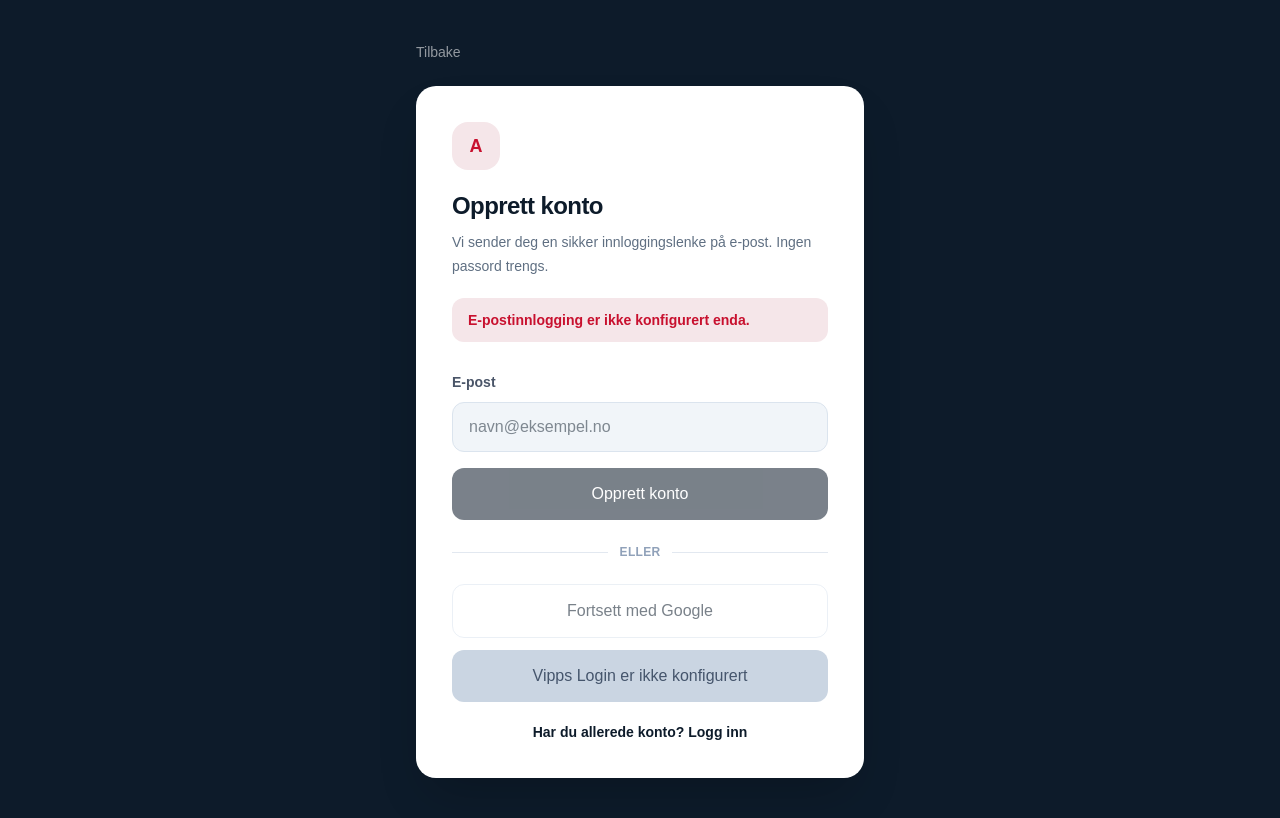
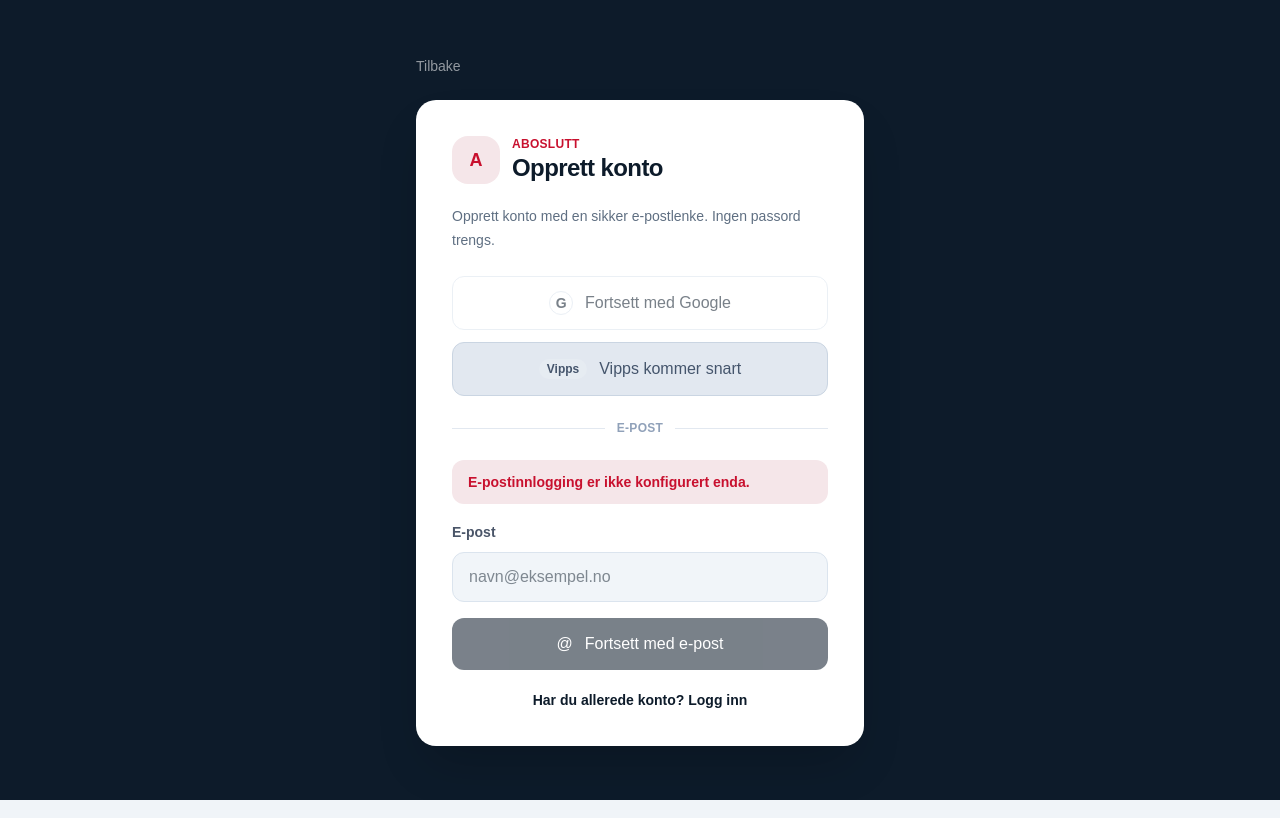
Before and after one commit to xyzmel/aboslutt, a Next.js app: page /register in a window 1280 px wide. Built offline with nearby package versions, Linux system fonts and the light colour scheme; no server answers.

Commit message:
Beta 2.0

```diff
--- a/src/components/auth/MagicLinkAuthScreen.tsx
+++ b/src/components/auth/MagicLinkAuthScreen.tsx
@@ -17,11 +17,7 @@ export function MagicLinkAuthScreen({ mode }: MagicLinkAuthScreenProps) {
   const [message, setMessage] = useState<string | null>(null);
   const [smtpConfigured, setSmtpConfigured] = useState(false);
   const [betaSignupsEnabled, setBetaSignupsEnabled] = useState(true);
-  const [providers, setProviders] = useState({
-    google: false,
-    vipps: false,
-    email: false,
-  });
+  const [providers, setProviders] = useState({ google: false, vipps: false, email: false });
 
   useEffect(() => {
     let isMounted = true;
@@ -100,7 +96,6 @@ export function MagicLinkAuthScreen({ mode }: MagicLinkAuthScreenProps) {
 
   const isRegister = mode === "register";
   const title = isRegister ? "Opprett konto" : "Logg inn";
-  const submitText = isRegister ? "Opprett konto" : "Send innloggingslenke";
   const canUseEmail = smtpConfigured && providers.email && (!isRegister || betaSignupsEnabled);
 
   return (
@@ -111,29 +106,64 @@ export function MagicLinkAuthScreen({ mode }: MagicLinkAuthScreenProps) {
         </Link>
 
         <div className="rounded-[1.25rem] bg-white p-7 shadow-2xl shadow-black/20 sm:p-9">
-          <div className="mb-5 flex h-12 w-12 items-center justify-center rounded-2xl bg-[#F5E6E9] text-lg font-extrabold text-[#C8102E]">
-            A
+          <div className="mb-5 flex items-center gap-3">
+            <div className="flex h-12 w-12 items-center justify-center rounded-2xl bg-[#F5E6E9] text-lg font-extrabold text-[#C8102E]">
+              A
+            </div>
+            <div>
+              <p className="text-xs font-bold uppercase tracking-wide text-[#C8102E]">Aboslutt</p>
+              <h1 className="text-2xl font-bold tracking-tight text-[#0D1B2A]">{title}</h1>
+            </div>
           </div>
-          <h1 className="text-2xl font-bold tracking-tight text-[#0D1B2A]">{title}</h1>
-          <p className="mt-2 text-sm leading-6 text-[#5F6F82]">
+          <p className="text-sm leading-6 text-[#5F6F82]">
             {isRegister
-              ? "Vi sender deg en sikker innloggingslenke på e-post. Ingen passord trengs."
-              : "Logg inn med e-postlenke, Google eller Vipps når det er konfigurert."}
+              ? "Opprett konto med en sikker e-postlenke. Ingen passord trengs."
+              : "Velkommen tilbake. Velg innloggingsmetoden som passer best."}
           </p>
 
+          <div className="mt-6 grid gap-3">
+            <button
+              className="flex w-full items-center justify-center gap-3 rounded-xl border border-[#DBE4EE] bg-white px-5 py-3.5 text-sm font-bold text-[#0D1B2A] transition hover:border-[#C8102E]/50 disabled:opacity-55"
+              disabled={!providers.google}
+              onClick={() => signIn("google", { callbackUrl: "/dashboard" })}
+              type="button"
+            >
+              <span className="flex h-6 w-6 items-center justify-center rounded-full border border-[#DBE4EE] text-sm font-black">
+                G
+              </span>
+              Fortsett med Google
+            </button>
+
+            <button
+              className="flex w-full items-center justify-center gap-3 rounded-xl border border-[#F3C3CC] bg-[#C8102E] px-5 py-3.5 text-sm font-bold text-white transition hover:bg-[#a90d27] disabled:cursor-not-allowed disabled:border-slate-300 disabled:bg-slate-200 disabled:text-slate-600"
+              disabled={!providers.vipps}
+              onClick={() => signIn("vipps", { callbackUrl: "/dashboard" })}
+              type="button"
+            >
+              <span className="rounded-full bg-white/15 px-2 py-0.5 text-xs font-black">Vipps</span>
+              {providers.vipps ? "Fortsett med Vipps" : "Vipps kommer snart"}
+            </button>
+          </div>
+
+          <div className="my-6 flex items-center gap-3 text-xs font-semibold uppercase tracking-wide text-slate-400">
+            <span className="h-px flex-1 bg-slate-200" />
+            e-post
+            <span className="h-px flex-1 bg-slate-200" />
+          </div>
+
           {!smtpConfigured ? (
-            <p className="mt-5 rounded-xl bg-[#F5E6E9] px-4 py-3 text-sm font-semibold text-[#C8102E]">
+            <p className="mb-4 rounded-xl bg-[#F5E6E9] px-4 py-3 text-sm font-semibold text-[#C8102E]">
               E-postinnlogging er ikke konfigurert enda.
             </p>
           ) : null}
 
           {isRegister && !betaSignupsEnabled ? (
-            <p className="mt-5 rounded-xl bg-[#F5E6E9] px-4 py-3 text-sm font-semibold text-[#C8102E]">
+            <p className="mb-4 rounded-xl bg-[#F5E6E9] px-4 py-3 text-sm font-semibold text-[#C8102E]">
               Beta-registrering er midlertidig stengt.
             </p>
           ) : null}
 
-          <form className="mt-7" onSubmit={requestMagicLink}>
+          <form onSubmit={requestMagicLink}>
             <label className="text-sm font-semibold text-[#4A5568]" htmlFor="email">
               E-post
             </label>
@@ -148,11 +178,12 @@ export function MagicLinkAuthScreen({ mode }: MagicLinkAuthScreenProps) {
               value={email}
             />
             <button
-              className="mt-4 w-full rounded-xl bg-[#0D1B2A] px-5 py-3.5 text-sm font-bold text-white transition hover:bg-[#15283c] disabled:opacity-55"
+              className="mt-4 flex w-full items-center justify-center gap-3 rounded-xl bg-[#0D1B2A] px-5 py-3.5 text-sm font-bold text-white transition hover:bg-[#15283c] disabled:opacity-55"
               disabled={!canUseEmail || requestState === "loading"}
               type="submit"
             >
-              {requestState === "loading" ? "Sender lenke..." : submitText}
+              <span aria-hidden="true">@</span>
+              {requestState === "loading" ? "Sender lenke..." : "Fortsett med e-post"}
             </button>
           </form>
 
@@ -168,31 +199,6 @@ export function MagicLinkAuthScreen({ mode }: MagicLinkAuthScreenProps) {
             </p>
           ) : null}
 
-          <div className="my-6 flex items-center gap-3 text-xs font-semibold uppercase tracking-wide text-slate-400">
-            <span className="h-px flex-1 bg-slate-200" />
-            eller
-            <span className="h-px flex-1 bg-slate-200" />
-          </div>
-
-          <div className="grid gap-3">
-            <button
-              className="w-full rounded-xl border border-[#DBE4EE] px-5 py-3.5 text-sm font-bold text-[#0D1B2A] transition hover:border-[#C8102E]/50 disabled:opacity-55"
-              disabled={!providers.google}
-              onClick={() => signIn("google", { callbackUrl: "/dashboard" })}
-              type="button"
-            >
-              Fortsett med Google
-            </button>
-            <button
-              className="w-full rounded-xl bg-[#C8102E] px-5 py-3.5 text-sm font-bold text-white transition hover:bg-[#a90d27] disabled:cursor-not-allowed disabled:bg-slate-300 disabled:text-slate-600"
-              disabled={!providers.vipps}
-              onClick={() => signIn("vipps", { callbackUrl: "/dashboard" })}
-              type="button"
-            >
-              {providers.vipps ? "Fortsett med Vipps" : "Vipps Login er ikke konfigurert"}
-            </button>
-          </div>
-
           <Link
             className="mt-5 block text-center text-sm font-semibold text-[#0D1B2A] hover:text-[#C8102E]"
             href={isRegister ? "/login" : "/register"}
--- a/src/components/dashboard/SubscriptionCard.tsx
+++ b/src/components/dashboard/SubscriptionCard.tsx
@@ -28,7 +28,7 @@ export function SubscriptionCard({
   onDelete,
 }: SubscriptionCardProps) {
   const isCancelled = subscription.status === "cancelled";
-  const sourceLabel = getSourceLabel(subscription.source);
+  const sourceBadge = getSourceBadge(subscription.source);
 
   return (
     <article
@@ -39,21 +39,21 @@ export function SubscriptionCard({
       } ${isCancelled ? "opacity-70" : ""}`}
     >
       <div className="flex items-start justify-between gap-4">
-        <div>
-          <p className="text-lg font-extrabold tracking-tight text-[#0D1B2A]">
+        <div className="min-w-0">
+          <p className="truncate text-lg font-extrabold tracking-tight text-[#0D1B2A]">
             {subscription.name}
           </p>
           <div className="mt-2 flex flex-wrap items-center gap-2">
-            <p className="text-sm text-[#5F6F82]">{categoryLabels[subscription.category]}</p>
-            {sourceLabel ? (
-              <span className="rounded-full bg-[#F0F4F8] px-2.5 py-1 text-[0.7rem] font-bold text-[#4A5568]">
-                {sourceLabel}
-              </span>
-            ) : null}
+            <span className="rounded-full bg-[#F0F4F8] px-2.5 py-1 text-xs font-bold text-[#4A5568]">
+              {categoryLabels[subscription.category]}
+            </span>
+            <span className={`rounded-full px-2.5 py-1 text-xs font-bold ${sourceBadge.className}`}>
+              {sourceBadge.label}
+            </span>
           </div>
         </div>
         <span
-          className={`rounded-full px-3 py-1 text-xs font-bold ${
+          className={`shrink-0 rounded-full px-3 py-1 text-xs font-bold ${
             isCancelled
               ? "bg-emerald-100 text-emerald-700"
               : subscription.status === "trial"
@@ -65,16 +65,22 @@ export function SubscriptionCard({
         </span>
       </div>
 
-      <div className="mt-5 flex items-end justify-between gap-4">
+      <div className="mt-5 grid gap-4 sm:grid-cols-[1fr_auto] sm:items-end">
         <div>
-          <p className="text-2xl font-black text-[#0D1B2A]">{subscription.monthlyCost} kr</p>
+          <p className="text-3xl font-black text-[#0D1B2A]">{subscription.monthlyCost} kr</p>
           <p className="text-sm text-[#5F6F82]">per måned</p>
         </div>
-        <p className="max-w-[9rem] text-right text-sm leading-5 text-[#5F6F82]">
-          Neste trekk: {subscription.nextPayment}
-          {subscription.note ? ` · ${subscription.note}` : ""}
+        <div className="text-sm leading-5 text-[#5F6F82] sm:text-right">
+          <p className="font-semibold text-[#4A5568]">Neste trekk</p>
+          <p>{subscription.nextPayment}</p>
+        </div>
+      </div>
+
+      {subscription.note ? (
+        <p className="mt-4 rounded-xl bg-[#F7F9FC] px-3 py-2 text-sm text-[#5F6F82]">
+          {subscription.note}
         </p>
-      </div>
+      ) : null}
 
       <div className="mt-5 grid grid-cols-2 gap-3">
         <button
@@ -101,18 +107,30 @@ export function SubscriptionCard({
   );
 }
 
-function getSourceLabel(source?: string | null) {
+function getSourceBadge(source?: string | null) {
   if (source === "gmail_import") {
-    return "Gmail";
+    return {
+      label: "Importert fra Gmail",
+      className: "bg-blue-50 text-blue-700",
+    };
   }
 
-  if (source === "manual" || !source) {
-    return "Manuell";
+  if (source === "vipps") {
+    return {
+      label: "Vipps",
+      className: "bg-[#F5E6E9] text-[#C8102E]",
+    };
   }
 
   if (source === "demo" && process.env.NODE_ENV !== "production") {
-    return "Demo";
+    return {
+      label: "Demo",
+      className: "bg-slate-100 text-slate-600",
+    };
   }
 
-  return null;
+  return {
+    label: "Manuell",
+    className: "bg-emerald-50 text-emerald-700",
+  };
 }
```
Also changed, not shown: src/app/onboarding/page.tsx (+33 -17 lines), src/components/dashboard/DashboardClient.tsx (+12 -5 lines), 2 other files (tests, documents, lock files or other folders).
